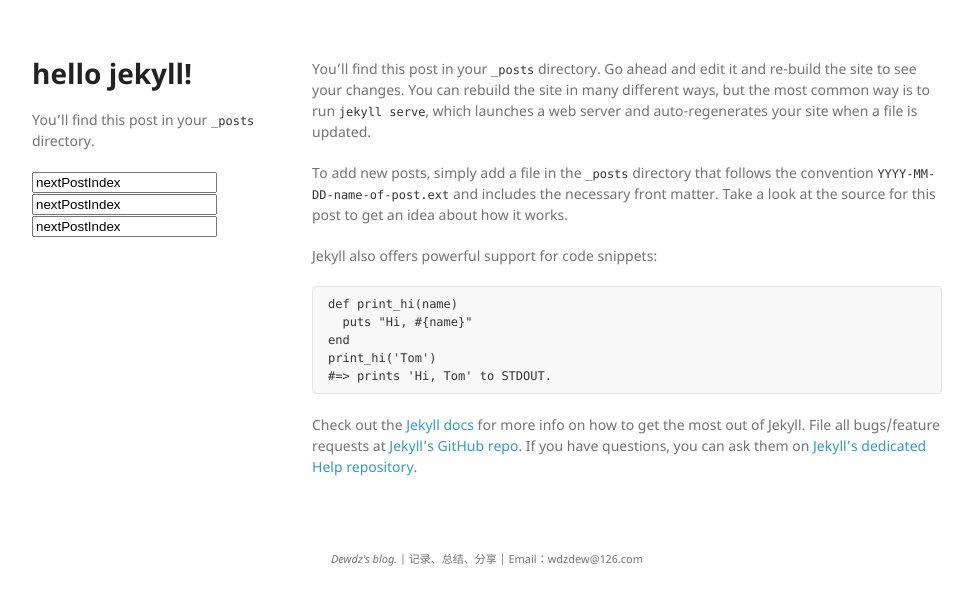
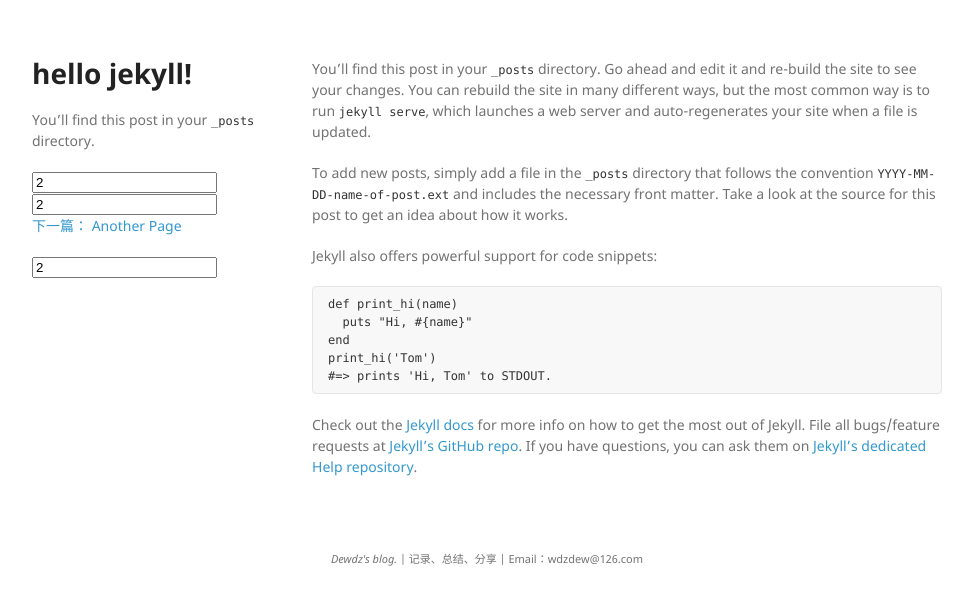
Before and after one commit to dewdz/dewdz.github.io, a Jekyll site: the page built from _posts/2016-12-25-welcome-to-jekyll.md, in a window 1280 px wide. Shown: the top 605 px of the page, without its empty margins (153-1126 px from the left). Built offline with Jekyll 4.4.1, drawn with Linux system fonts in a browser that asks for light colours.

Commit message:
test....

```diff
--- a/_layouts/post.html
+++ b/_layouts/post.html
@@ -21,6 +21,7 @@
 			{% assign prevPostTitle = "" %}
 			{% assign prevPostUrl = "" %}
 			{% assign nextPostIndex = -1 %}
+			{% assign curIndex = 0 %}
 
 			{% for post in site.posts %}
 				{% if post.title == page.title %}
@@ -30,8 +31,8 @@
 					{% capture nextPostIndex %}{{ forloop.index | plus:1 }}{% endcapture %}
 				{% endif %}
 
-				{% assign curIndex = forloop.index | plus:0 %}
-				<input id="curIndex" value="nextPostIndex"/>
+				{% capture curIndex %}{{ forloop.index | plus:0 }}{% endcapture %}
+				<input id="{{curIndex}}" value="{{nextPostIndex}}"/>
 				{% if curIndex == nextPostIndex %}
 					<p><a href="{{ post.url }}">下一篇： {{ post.title }}</a></p>
 				{% endif %}
```
